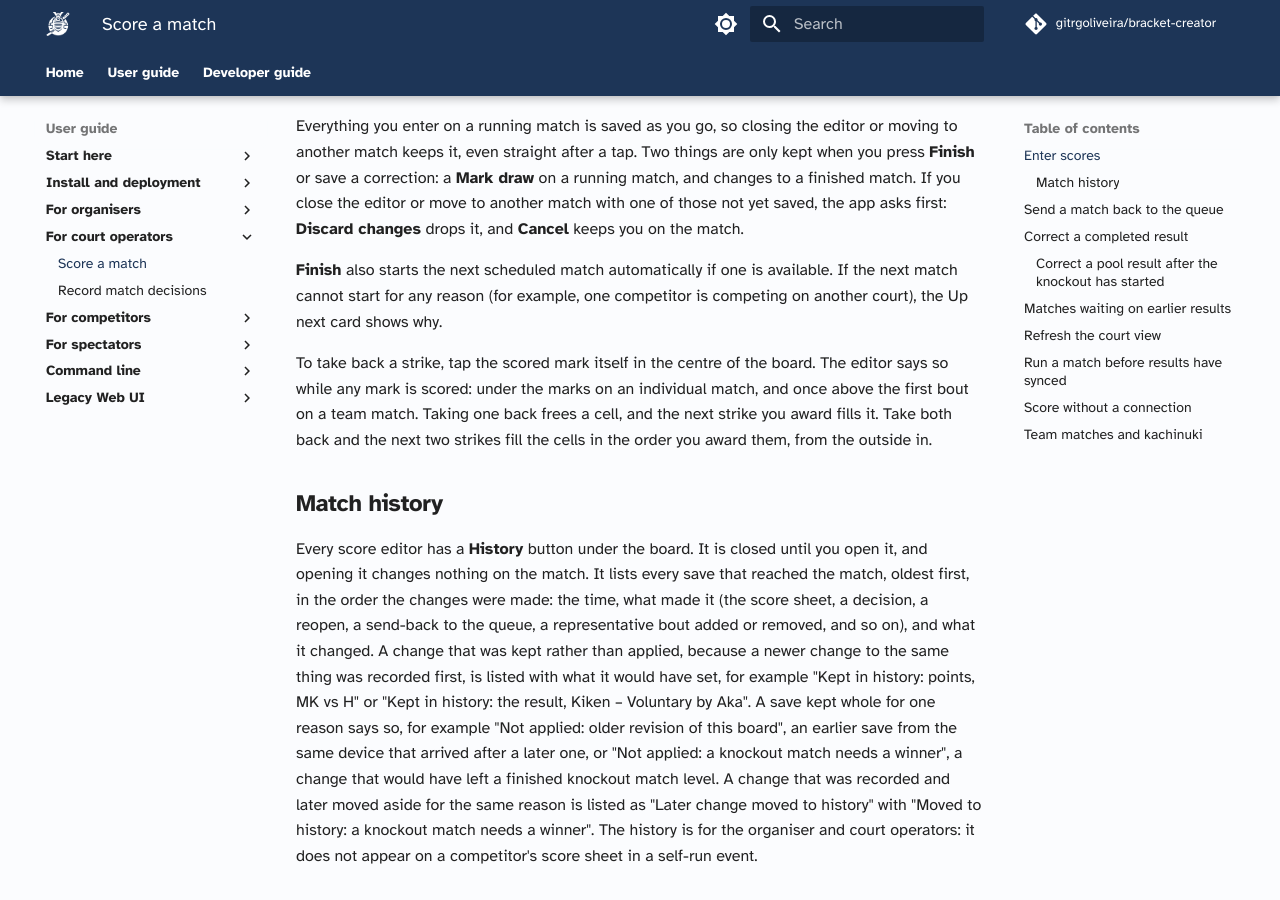
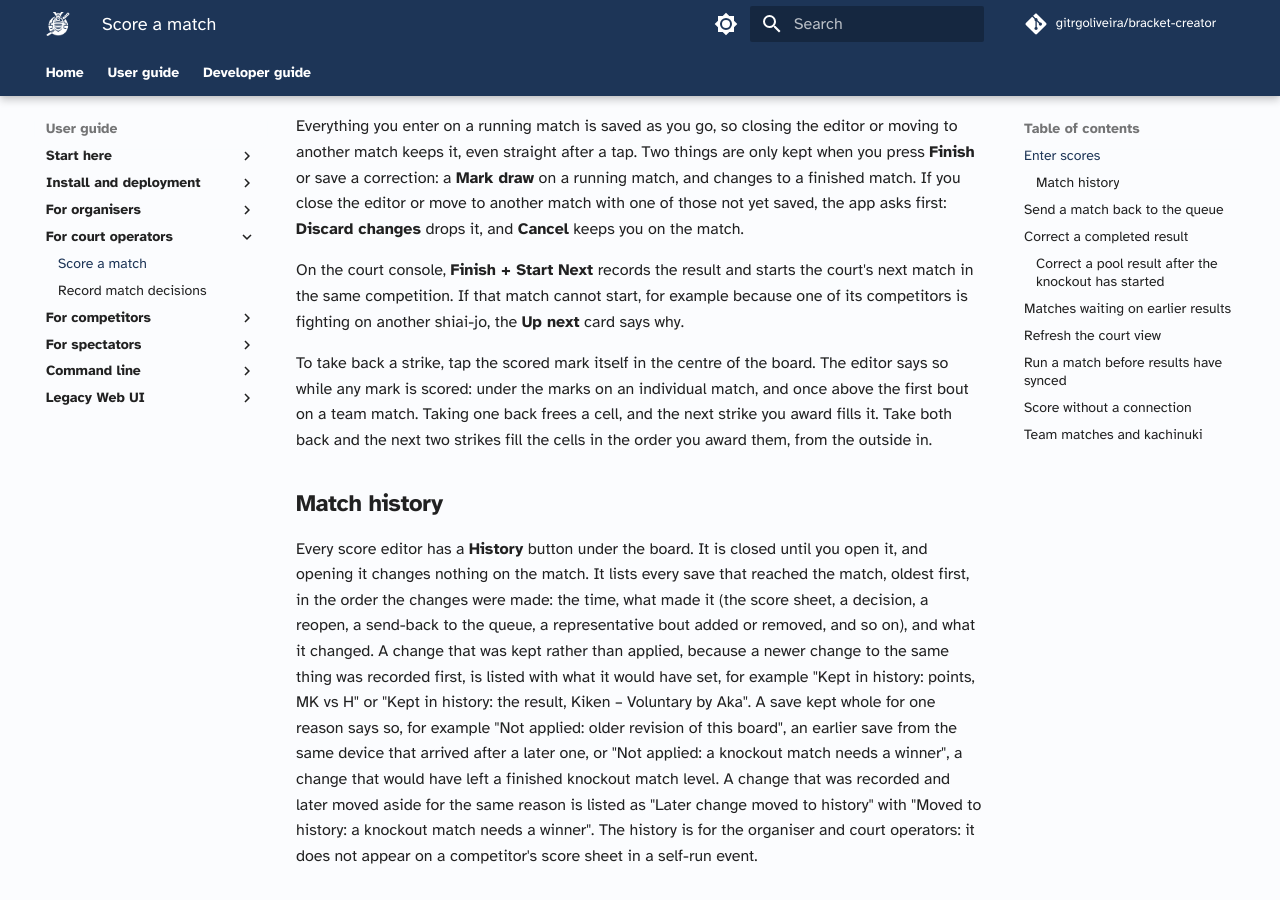
Before and after one commit to gitrgoliveira/bracket-creator, an MkDocs documentation site: the page built from docs/user-guide/court-operators/scoring-a-match.md, in a window 1280 px wide and 900 px high, scrolled down 1455 px. Built offline with MkDocs 1.6.1 and Material for MkDocs 9.7.7, drawn with Linux system fonts in a browser that asks for light colours; comment, search, counter and statistics services are not loaded.

Commit message:
docs(bc-aadv): the sentence names Finish + Start Next, not Finish
Plain Finish does not start the next match; only the court console's
Finish + Start Next does.

Co-Authored-By: Claude Opus 5.5 <noreply@anthropic.com>

```diff
--- a/docs/user-guide/court-operators/scoring-a-match.md
+++ b/docs/user-guide/court-operators/scoring-a-match.md
@@ -15,7 +15,7 @@ On a laptop you can score without the mouse. When scoring an individual match or
 
 Everything you enter on a running match is saved as you go, so closing the editor or moving to another match keeps it, even straight after a tap. Two things are only kept when you press **Finish** or save a correction: a **Mark draw** on a running match, and changes to a finished match. If you close the editor or move to another match with one of those not yet saved, the app asks first: **Discard changes** drops it, and **Cancel** keeps you on the match.
 
-**Finish** also starts the next scheduled match automatically if one is available. If the next match cannot start for any reason (for example, one competitor is competing on another court), the Up next card shows why.
+On the court console, **Finish + Start Next** records the result and starts the court's next match in the same competition. If that match cannot start, for example because one of its competitors is fighting on another shiai-jo, the **Up next** card says why.
 
 To take back a strike, tap the scored mark itself in the centre of the board. The editor says so while any mark is scored: under the marks on an individual match, and once above the first bout on a team match. Taking one back frees a cell, and the next strike you award fills it. Take both back and the next two strikes fill the cells in the order you award them, from the outside in.
 
```
